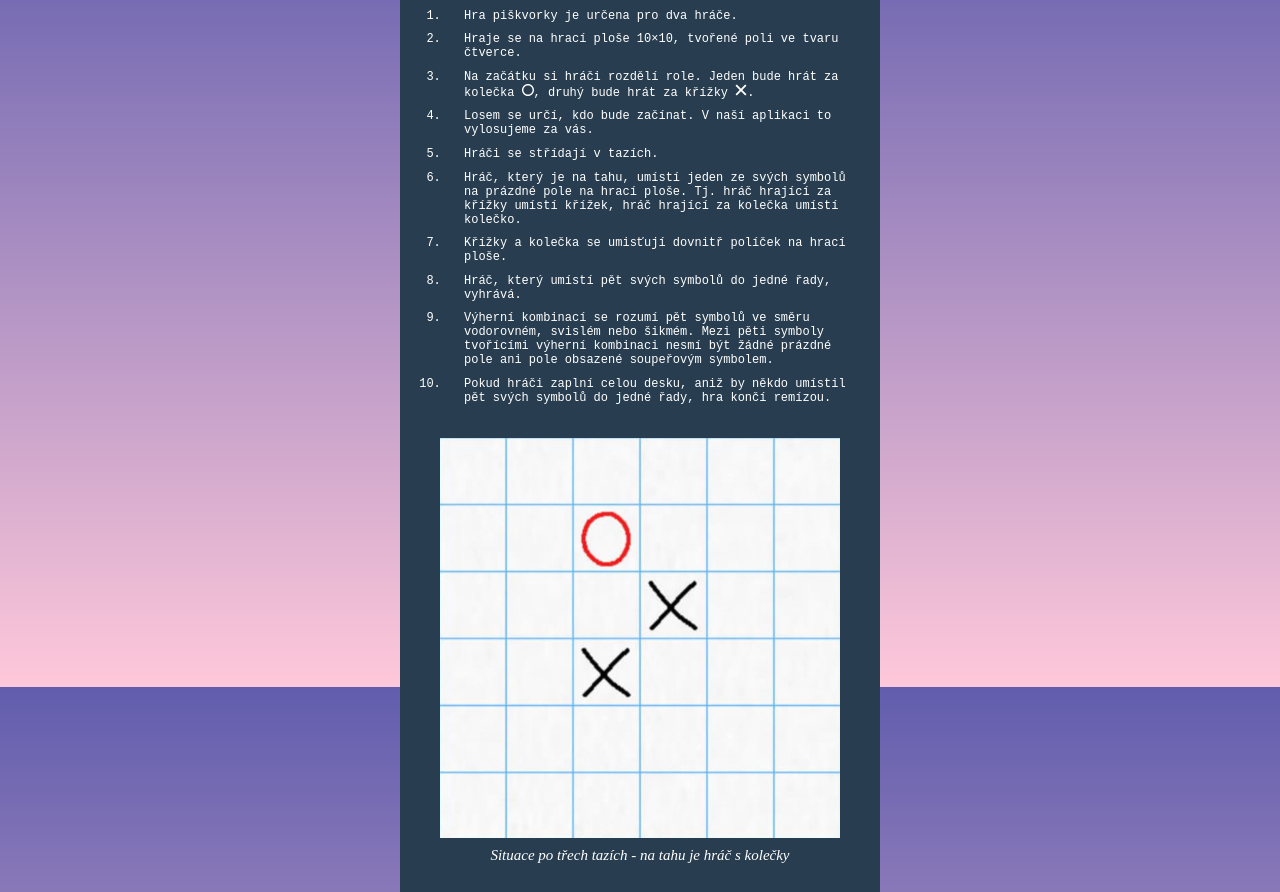
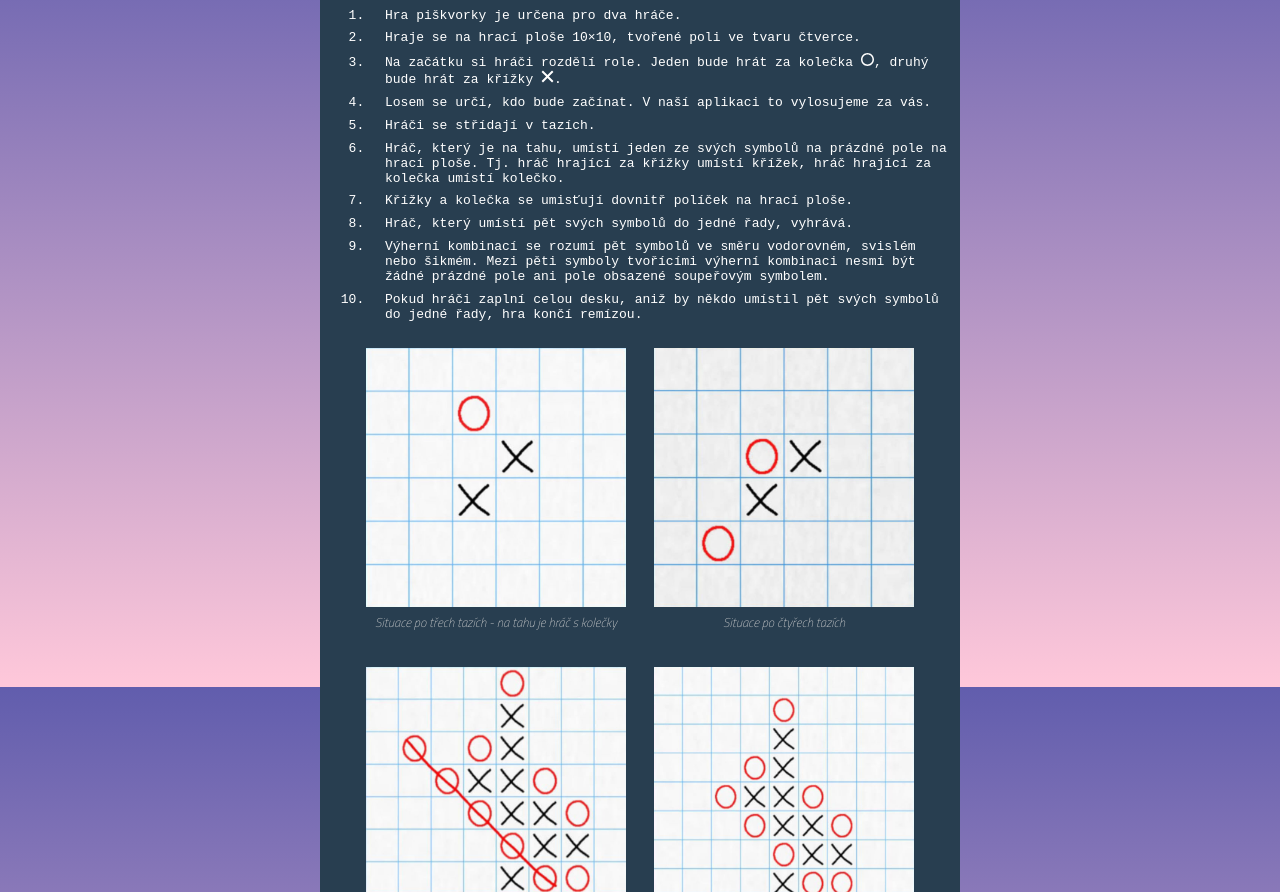
Before and after one commit to Nelusa/piskvorky, a plain HTML site: page pravidla.html in a window 1280 px wide. Shown: the part 113-1005 px from the top of the page. Drawn offline with Linux system fonts and the light colour scheme.

Commit message:
Responsivita + poslední úpravy (hlavně stylování)

```diff
--- a/pravidla.html
+++ b/pravidla.html
@@ -7,6 +7,12 @@
     <link rel="stylesheet" href="style.css" />
     <link
       href="https://fonts.googleapis.com/css2?family=Lobster&family=Playfair+Display:wght@700&display=swap"
+      rel="stylesheet"
+    />
+    <link rel="preconnect" href="https://fonts.googleapis.com" />
+    <link rel="preconnect" href="https://fonts.gstatic.com" crossorigin />
+    <link
+      href="https://fonts.googleapis.com/css2?family=Lobster&family=Playfair+Display:wght@700&family=Titillium+Web:ital,wght@1,200&display=swap"
       rel="stylesheet"
     />
     <title>Pravidla</title>
@@ -55,9 +61,9 @@
         </ol>
       </div>
       <div class="pravidla__obrazky">
+        <div class="pravidla__obrazky--img">
           <figure>
             <img
-            class="pravidla__obrazky--img"
               src="podklady/instructions-01.jpg"
               alt="Situace po třech tazích - na tahu je hráč s kolečky"
             />
@@ -65,25 +71,28 @@
               Situace po třech tazích - na tahu je hráč s kolečky
             </figcaption>
           </figure>
+        </div>
+        <div class="pravidla__obrazky--img">
           <figure>
             <img
-            class="pravidla__obrazky--img"
               src="podklady/instructions-02.jpg"
               alt="Situace po čtyřech tazích"
             />
             <figcaption>Situace po čtyřech tazích</figcaption>
           </figure>
+        </div>
+        <div class="pravidla__obrazky--img">
           <figure>
             <img
-            class="pravidla__obrazky--img"
               src="podklady/instructions-03.jpg"
               alt="Výherní pozice hráče s kolečky"
             />
             <figcaption>Výherní pozice hráče s kolečky</figcaption>
           </figure>
+        </div>
+        <div class="pravidla__obrazky--img">
           <figure>
             <img
-            class="pravidla__obrazky--img"
               src="podklady/instructions-04.jpg"
               alt="Situace, kde nikdo nevyhrává; může vyhrát hráč s kolečkem"
             />
@@ -93,22 +102,25 @@
               vyhraje.
             </figcaption>
           </figure>
+        </div>
+        <div class="pravidla__obrazky--img">
           <figure>
             <img
-            class="pravidla__obrazky--img"
               src="podklady/instructions-05.jpg"
               alt="Výherní pozice hráče s křížky"
             />
             <figcaption>Výherní pozice hráče s křížky</figcaption>
           </figure>
+        </div>
+        <div class="pravidla__obrazky--img">
           <figure>
             <img
-            class="pravidla__obrazky--img"
               src="podklady/instructions-06.jpg"
               alt="Ještě jedna výherní pozice hráče s kolečky"
             />
             <figcaption>Ještě jedna výherní pozice hráče s kolečky</figcaption>
           </figure>
+        </div>
       </div>
       <div class="pravidla__buttons">
         <a class="pravidla__instrukce--btn" href="pravidla.html">Pravidla</a>
--- a/style.css
+++ b/style.css
@@ -12,7 +12,7 @@ body {
   background-color: #283e50;
   color: #ffffff;
   border-radius: 10px;
-  max-width: 30rem;
+  max-width: 40em;
   margin: 20px auto 0 auto;
 }
 .instrukce__nadpis {
@@ -70,7 +70,6 @@ body {
   background-color: #283e50;
   color: #ffffff;
   border-radius: 10px;
-  max-width: 30rem;
   margin: 20px auto 0 auto;
 }
 .pravidla__nadpis {
@@ -80,13 +79,13 @@ body {
   margin-bottom: 20px;
 }
 .pravidla__seznam {
-  padding: 0rem 0rem 0rem 3rem;
-  font-size: 12px;
+  padding: 0em 0em 0em 4em;
+  font-size: 13px;
 }
 
 .pravidla__seznam li {
   font-family: 'Courier New', Courier, monospace; /* tento font, aby to bylo peknejsi, ackoliv ne podle zadani :)*/
-  padding: 0.3rem 1rem;
+  padding: 0.3em 1em;
 }
 
 .pravidla__icons {
@@ -94,14 +93,27 @@ body {
   height: 1em;
   filter: invert(100%);
 }
-
-.pravidla__obrazky--img {
-  width: 100%;
+.pravidla__obrazky {
+  display: flex;
+  flex-wrap: wrap;
+  justify-content: space-between;
+  padding: 0 2em;
 }
 
+.pravidla__obrazky--img img {
+  width: 100%;
+  display: block;
+}
+
+figure {
+  margin: 0.8em;
+  padding: 0 0.4em;
+}
 figcaption {
+  font-family: 'Titillium Web', sans-serif;
   font-style: italic;
-  font-size: 15px;
+  font-size: 1em;
+  color: lightgrey;
   padding: 5px 0 15px 0;
   text-align: center;
 }
@@ -133,3 +145,53 @@ figcaption {
   background-color: #0090e9;
   cursor: pointer;
 }
+
+/* Responzivita */
+
+@media (min-width: 350px) {
+  .pravidla {
+    max-width: 20em;
+  }
+  .pravidla__obrazky {
+    display: flex;
+    flex-wrap: wrap;
+  }
+  .pravidla__obrazky--img {
+    max-width: 80%;
+    margin: auto;
+  }
+  figure {
+    margin: 0.6em;
+    padding: 0 0.3em;
+  }
+  figcaption {
+    font-size: 1em;
+  }
+}
+@media (min-width: 700px) {
+  .pravidla {
+    max-width: 30em;
+  }
+  .pravidla__obrazky--img {
+    width: calc(100% / 2);
+    max-width: 100%;
+    margin: 0;
+  }
+  figcaption {
+    font-size: 0.8em;
+  }
+}
+
+@media (min-width: 1000px) {
+  .pravidla {
+    max-width: 40em;
+  }
+  .pravidla__obrazky--img {
+    width: calc(100% / 2);
+    max-width: 100%;
+    margin: 0;
+  }
+  figcaption {
+    font-size: 0.8em;
+  }
+}
```
Lines whose indentation alone changed are shown as unchanged.
